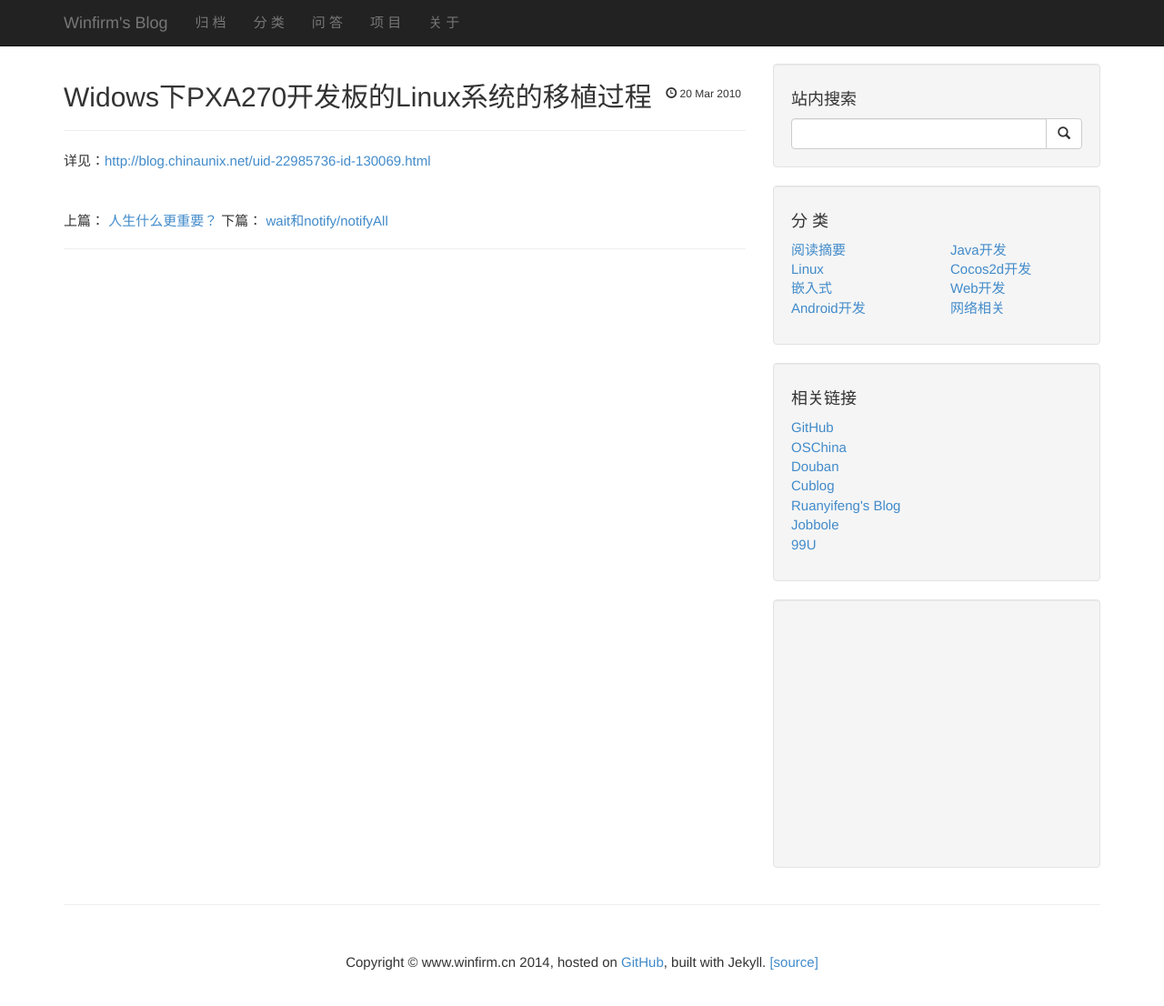
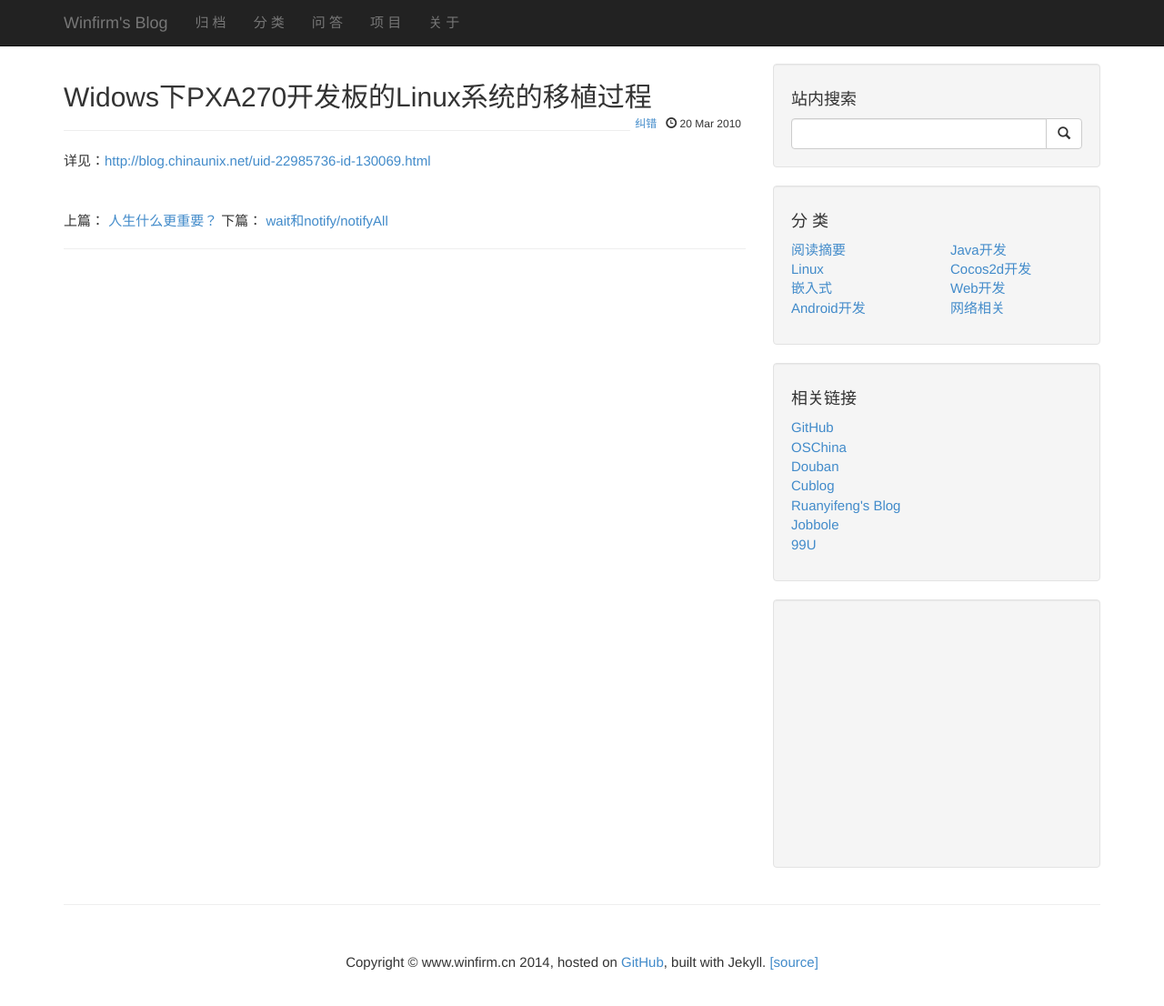
Before and after one commit to wdyggh/wdyggh.github.com, a Jekyll site: the page built from _posts/2010-03-20-px270-arm-porting.markdown, in a window 1280 px wide and 1132 px high. Shown: the top 1106 px of the window at 91% size. Built offline with Jekyll 4.4.1, drawn with Linux system fonts in a browser that asks for light colours; nearby versions of some CDN libraries; library files that are not in the unit come from our copies; Markdown is read by kramdown in place of the engine named in the settings; comment, search, counter and statistics services are not loaded.

Commit message:
add correct link for post

```diff
--- a/_layouts/post.html
+++ b/_layouts/post.html
@@ -5,7 +5,7 @@ layout: default
 <!-- Title -->
 <h2>
   {{ page.title }}
-  <div class="post-date">
+  <div class="post-date"><a href="https://github.com/panxw/panxw.github.com/blob/master/{{ page.path }}">纠错</a>&nbsp;&nbsp;
 	<span class="glyphicon glyphicon-time"></span>
 	{{ page.date | date_to_string }}
   </div>
```
